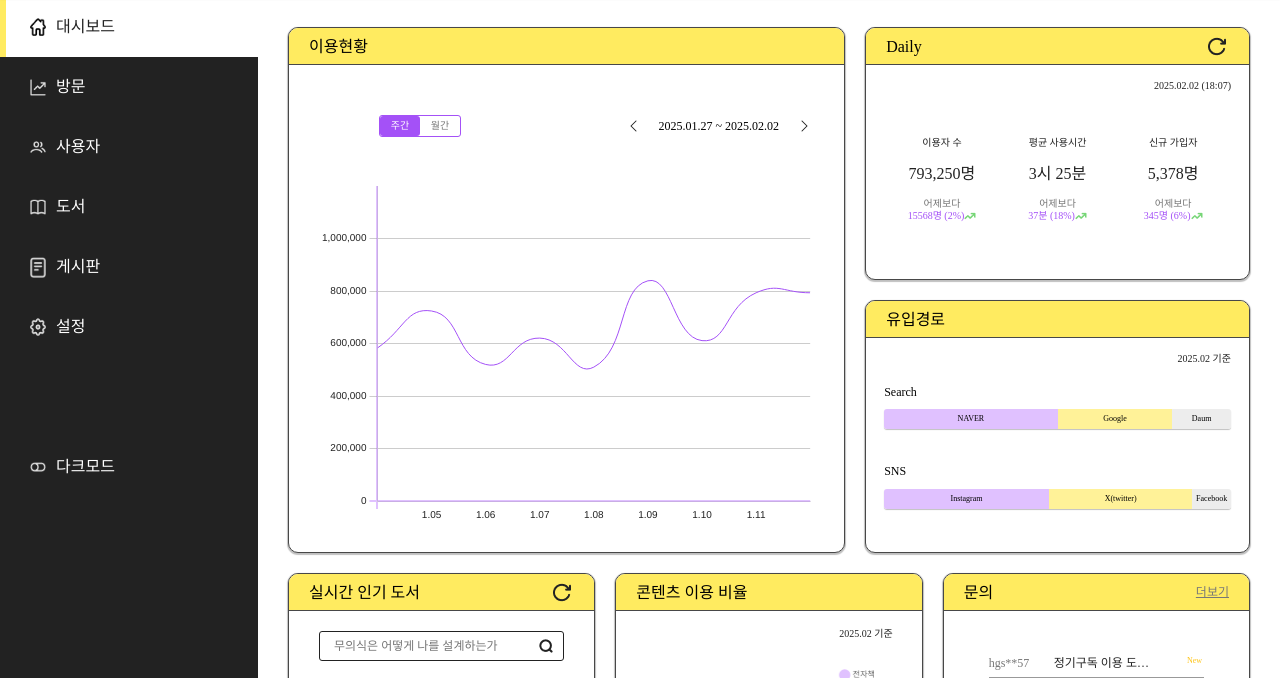
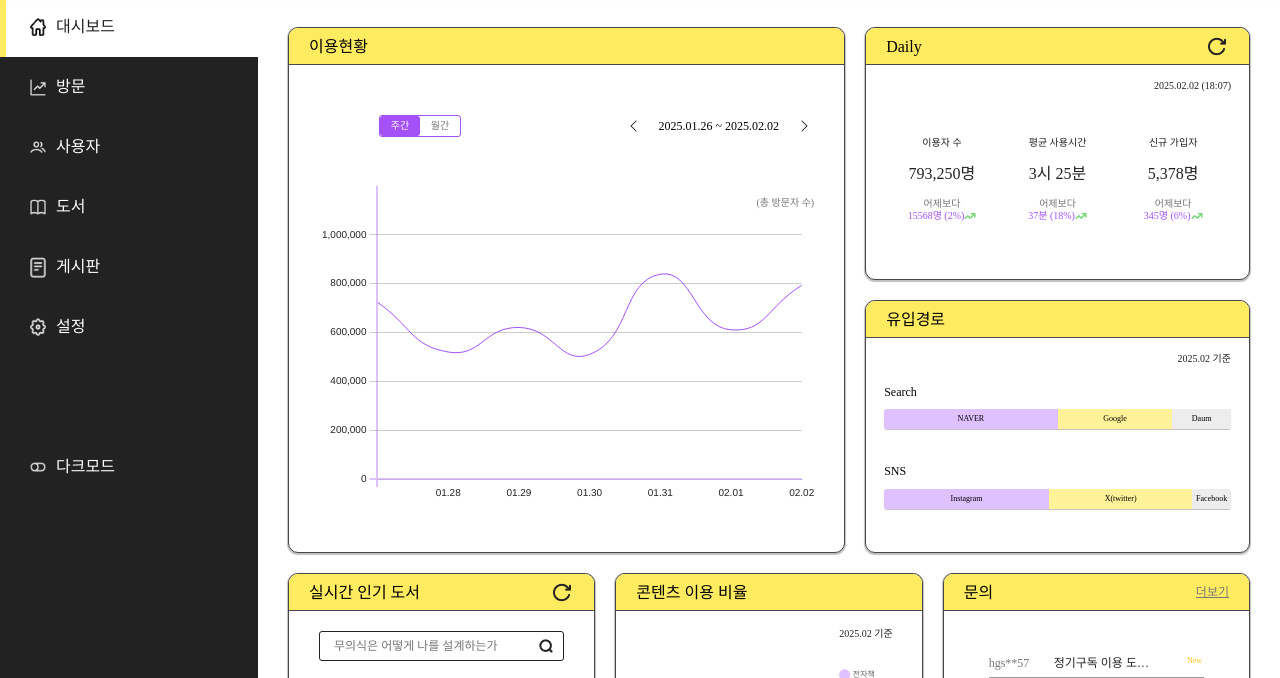
Before and after one commit to oulook845/mille-admin, a plain HTML site: page index.html in a window 1280 px wide. Shown: the part 53-731 px from the top of the page. Drawn offline with nearby package versions, Linux system fonts and the light colour scheme; a web font is replaced by a local one.

Commit message:
이용현황 기간 수정

```diff
--- a/css/scss/dashBoard.scss
+++ b/css/scss/dashBoard.scss
@@ -5,8 +5,10 @@
         // 이용현황 ###########################
         &#usage-Status {
           .content {
+            flex-direction: column;
             padding: 50px 30px;
             #usageStatus_nav {
+              // padding-bottom: 40px;
               #period_Select {
                 width: fit-content;
                 display: flex;
@@ -40,9 +42,9 @@
                   overflow: hidden;
                   ul.timeFrame_list {
                     width: fit-content;
-                    margin-left: -145px;
+                    // margin-left: -290px;
                     position: absolute;
-                    left: 0;
+                    right: 0;
                     top: 0;
                     li {
                       width: 145px;
@@ -72,8 +74,20 @@
                 }
               }
             }
-            canvas {
+            .canvas_wrap{
+              flex:1;
+              position: relative;
               margin-top: 40px;
+              &::before{
+                content:"(총 방문자 수)";
+                display: block;
+                font-size: 10px;
+                color:var(--SubColor-Black77);
+
+                position: absolute;
+                right:0px;
+                top:20px;
+              }
             }
           }
         }
--- a/index.html
+++ b/index.html
@@ -65,12 +65,13 @@
           <!-- 이용현황 -->
           <article id="usage-Status" class="dragger list-group-item" data-area="2" draggable="true">
             <h3>이용현황</h3>
-            <div class="content">
+            <div class="content flex">
               <div id="usageStatus_nav" class="flex-between">
                 <div id="period_Select">
                   <span role="button" class="period_Btn weekly active">주간</span>
                   <span role="button" class="period_Btn monthly">월간</span>
                 </div>
+
                 <div id="timeFrame_wrap" class="flex">
                   <span class="timeFrame_btn prevBtn" data-toggle="prev"></span>
                   <div class="timeFrame">
@@ -83,7 +84,9 @@
                   <span class="timeFrame_btn nextBtn" data-toggle="next"></span>
                 </div>
               </div>
-              <canvas></canvas>
+              <div class="canvas_wrap">
+                <canvas></canvas>
+              </div>
             </div>
             <!-- <span id="tooltip"></span> -->
           </article>
--- a/js/dashboard.js
+++ b/js/dashboard.js
@@ -1,6 +1,7 @@
 import { usageStatus_Data, trafficSource_Data, popularList_Array, inquiryData } from "./dashboardData.js";
 
 // 이용현황 ####################################################
+let usageStatus_chart;
 function usageStatus() {
   // 데이터 준비
   const data = {
@@ -27,19 +28,23 @@ function usageStatus() {
         mode: "index", // X축 인덱스를 기준으로 툴팁 표시
         intersect: false, // 교차하지 않아도 툴팁 표시
       },
-
       scales: {
         x: {
           offset: false, // 레이블을 축 끝에서 약간 떨어뜨림 true
-          beginAtZero: true,
+          beginAtZero: false,
           min: 0, // X축 최소값 설정
-          max: " ",
           ticks: {
             padding: 0, // 레이블과 축 사이의 간격 설정
             font: {
               size: 10,
             },
-            color: "#222",
+            color: function (context) {
+              if (context.index === 0 || context.index === 7) {
+                return "transparent";
+              } else {
+                return "#222";
+              }
+            },
           },
           grid: {
             display: true, // 격자선 표시 여부
@@ -53,8 +58,8 @@ function usageStatus() {
           },
         },
         y: {
-          offset: 0,
-          beginAtZero: true,
+          offset: false,
+          beginAtZero: false,
           min: 0,
           max: 1000000,
           ticks: {
@@ -78,6 +83,9 @@ function usageStatus() {
               }
               return "#999"; // 나머지 라벨 색상 유지
             },
+          },
+          border: {
+            display: false, // 전체차트의 border
           },
           afterDataLimits(scale) {
             scale.max = scale.max * 1.2; // Y축 최대값을 기존 데이터 최대값의 120%로 설정
@@ -147,42 +155,56 @@ function usageStatus() {
 
   // 그래프 그리기
   const usageStatus_ctx = document.getElementById("usage-Status").querySelector("canvas").getContext("2d");
-  const usageStatus_chart = new Chart(usageStatus_ctx, config);
+  usageStatus_chart = new Chart(usageStatus_ctx, config);
 
   // 주간 || 월간 토글버튼
   const periodSelect = document.getElementById("period_Select");
   const periodBtns = periodSelect.querySelectorAll(".period_Btn");
   periodBtns.forEach((periodBtn) => {
     periodBtn.addEventListener("click", function () {
-      for (btn of periodBtns) {
-        btn.classList.remove("active");
-      }
+      periodBtns.forEach((btnAll)=>{
+        btnAll.classList.remove("active");
+      })
       this.classList.add("active");
     });
   });
-  // 기간 선택 버튼
+  usageStatus_btn();
+}
+// 기간 선택 버튼
+function usageStatus_btn() {
   const timeFrame = document.getElementById("timeFrame_wrap");
   const timeFrame_btn = timeFrame.querySelectorAll(".timeFrame_btn");
   const timeFrame_list = timeFrame.querySelector(".timeFrame_list");
 
   const list_width = 145; // 리스트 하나의 너비 = 움직일 거리
-  const timeFrame_totalCount = timeFrame_list.querySelectorAll("li").length - 1;
+  const timeFrame_totalCount = timeFrame_list.querySelectorAll("li").length - 1; // 2출력
   let timeFrame_idx = 0; // 현재 보이는 리스트
 
   // 기간 선택 버튼 이벤트
   timeFrame_btn.forEach((btn) => {
     btn.addEventListener("click", function () {
       let toggle = this.getAttribute("data-toggle"); // 무슨 버튼 눌렀는지 data- 가져오기
-      if (toggle == "prev") {
-        if (timeFrame_idx >= 0) {
-          timeFrame_idx--; // 왼쪽으로 이동
-        }
-      } else if (toggle == "next") {
-        if (timeFrame_idx < timeFrame_totalCount - 1) {
-          timeFrame_idx++; // 오른쪽으로 이동
-        }
+      if (toggle == "prev" && timeFrame_idx < timeFrame_totalCount) {
+        timeFrame_idx++; // 왼쪽으로 이동
+      } else if (toggle == "next" && timeFrame_idx > 0) {
+        timeFrame_idx--; // 오른쪽으로 이동
       }
-      timeFrame_list.style.transform = `translateX(${-timeFrame_idx * list_width}px)`; // 실제 리스트 움직임
+      timeFrame_list.style.transform = `translateX(${timeFrame_idx * list_width}px)`; // 실제 리스트 움직임
+      switch (timeFrame_idx) {
+        case -1:
+          updateDateTime("WeekAgo_2");
+          break;
+        case 0:
+          updateDateTime("WeekAgo_1");
+          break;
+        case 1:
+          updateDateTime("thisWeek");
+          break;
+        default:
+          return;
+      }
+      // usageStatus_chart.data.labels = newLabels;
+      // usageStatus_chart.update();
     });
   });
 }
@@ -597,7 +619,7 @@ function inquiryBoard() {
 }
 
 // 현재 날짜 출력(데일리, 유입경로) ####################################################
-export function updateDateTime() {
+export function updateDateTime(currentView_Data) {
   const now = new Date();
   const formatDate = (date) => {
     return {
@@ -613,22 +635,22 @@ export function updateDateTime() {
   // 오늘 선택
   const currentDate = formatDate(now);
   // 이전기간 선택 (6일 전)
-  const daysAgo_Day7 = new Date(now.getTime() - 6 * 24 * 60 * 60 * 1000);
+  const daysAgo_Day7 = new Date(now.getTime() - 7 * 24 * 60 * 60 * 1000);
   const daysAgo7Date = formatDate(daysAgo_Day7);
 
   // 이전기간 선택 (7일 전)
-  const daysAgo_Week1_end = new Date(now.getTime() - 7 * 24 * 60 * 60 * 1000);
-  const daysAgo1Week_end = formatDate(daysAgo_Week1_end);
-  // 이전기간 선택 (13일 전)
-  const daysAgo_Week1_start = new Date(now.getTime() - 13 * 24 * 60 * 60 * 1000);
-  const daysAgo1Week_start = formatDate(daysAgo_Week1_start);
+  // const daysAgo_Week1_end = new Date(now.getTime() - 7 * 24 * 60 * 60 * 1000);
+  // const daysAgo1Week_end = formatDate(daysAgo_Week1_end);
+  // 이전기간 선택 (14일 전)
+  const daysAgo_Day14 = new Date(now.getTime() - 14 * 24 * 60 * 60 * 1000);
+  const daysAgo14Date = formatDate(daysAgo_Day14);
 
-  // 이전기간 선택 (1일 후)
-  const daysLater_Day1 = new Date(now.getTime() + 1 * 24 * 60 * 60 * 1000);
-  const daysLater1Date = formatDate(daysLater_Day1);
+  // 이전기간 선택 (21일 전)
+  const daysAgo_Day21 = new Date(now.getTime() - 21 * 24 * 60 * 60 * 1000);
+  const daysAgo21Date = formatDate(daysAgo_Day21);
   // 이후기간 선택 (7일 후)
-  const daysLater_Day7 = new Date(now.getTime() + 7 * 24 * 60 * 60 * 1000);
-  const daysLater7Date = formatDate(daysLater_Day7);
+  // const daysLater_Day7 = new Date(now.getTime() + 7 * 24 * 60 * 60 * 1000);
+  // const daysLater7Date = formatDate(daysLater_Day7);
 
   function getLastWeekDates(select_Date) {
     const dates = [];
@@ -640,19 +662,37 @@ export function updateDateTime() {
       const month = String(date.getMonth() + 1).padStart(2, "0");
       const day = String(date.getDate()).padStart(2, "0");
 
-      dates.push(`${month}-${day}`);
+      dates.push(`${month}.${day}`);
     }
     return dates;
   }
-  const lastWeekDates = getLastWeekDates(now);
+  // let lastWeekDates = getLastWeekDates(now);
+  let lastWeekDates;
+
+  switch (currentView_Data) {
+    case "thisWeek":
+      lastWeekDates = getLastWeekDates(now);
+      break;
+    case "WeekAgo_1":
+      lastWeekDates = getLastWeekDates(daysAgo_Day7);
+      break;
+    case "WeekAgo_2":
+      lastWeekDates = getLastWeekDates(daysAgo_Day14);
+      break;
+    default:
+      lastWeekDates = getLastWeekDates(now);
+  }
 
   //이용현황 기간 최신 업데이트 yyyy.mm.dd 출력
   const timeFrame_listItems = document.getElementById("timeFrame_wrap").querySelectorAll("li");
 
-  // 날짜선택 리스트 3개 (월간)
-  timeFrame_listItems[0].textContent = `${daysAgo1Week_start.year}.${daysAgo1Week_start.month}.${daysAgo1Week_start.day} ~ ${daysAgo1Week_end.year}.${daysAgo1Week_end.month}.${daysAgo1Week_end.day}`;
-  timeFrame_listItems[1].textContent = `${daysAgo7Date.year}.${daysAgo7Date.month}.${daysAgo7Date.day} ~ ${currentDate.year}.${currentDate.month}.${currentDate.day}`;
-  timeFrame_listItems[2].textContent = `${daysLater1Date.year}.${daysLater1Date.month}.${daysLater1Date.day} ~ ${daysLater7Date.year}.${daysLater7Date.month}.${daysLater7Date.day}`;
+  // 날짜선택 리스트 3개 (주간)
+  // 2주전
+  timeFrame_listItems[0].textContent = `${daysAgo21Date.year}.${daysAgo21Date.month}.${daysAgo21Date.day} ~ ${daysAgo14Date.year}.${daysAgo14Date.month}.${daysAgo14Date.day}`;
+  // 저번주
+  timeFrame_listItems[1].textContent = `${daysAgo14Date.year}.${daysAgo14Date.month}.${daysAgo14Date.day} ~ ${daysAgo7Date.year}.${daysAgo7Date.month}.${daysAgo7Date.day}`;
+  // 이번주
+  timeFrame_listItems[2].textContent = `${daysAgo7Date.year}.${daysAgo7Date.month}.${daysAgo7Date.day} ~ ${currentDate.year}.${currentDate.month}.${currentDate.day}`;
 
   // 데일리에 yyyy.mm.dd (hh:mm) 출력
   const formattedDateTime = `${currentDate.year}.${currentDate.month}.${currentDate.day} (${currentDate.hours}:${currentDate.minutes})`;
@@ -664,6 +704,7 @@ export function updateDateTime() {
 
   // 콘텐츠 이용비율에 yyyy.mm 출력
   document.getElementById("content-Status").querySelector(".datetime").textContent = trafficDateTime;
+  return lastWeekDates;
 }
 // setInterval(updateDateTime, 1000);
 updateDateTime();
--- a/js/dashboardData.js
+++ b/js/dashboardData.js
@@ -2,11 +2,9 @@ import { updateDateTime } from './dashboard.js';
 // dashboard에 필요한 모든 데이터를 각 섹션마다 처리
 
 // 이용현황 그래프 데이터 ##################################
-let lastWeekDates = updateDateTime();
 export let usageStatus_Data = {
-    // labels : lastWeekDates,
-    labels : ["", "1.05", "1.06", "1.07", "1.08", "1.09", "1.10", "1.11", " "], // X축 값
-    datasets : [583034, 723850, 520185, 620600, 510038, 838856, 610940, 793250, 793250], // Y축 값
+    labels : updateDateTime(),
+    datasets : [723850, 520185, 620600, 510038, 838856, 610940, 793250], // Y축 값
 }// data
 
 // 유입경로 데이터 ##################################
```
Also changed, not shown: css/dashBoard.css.
